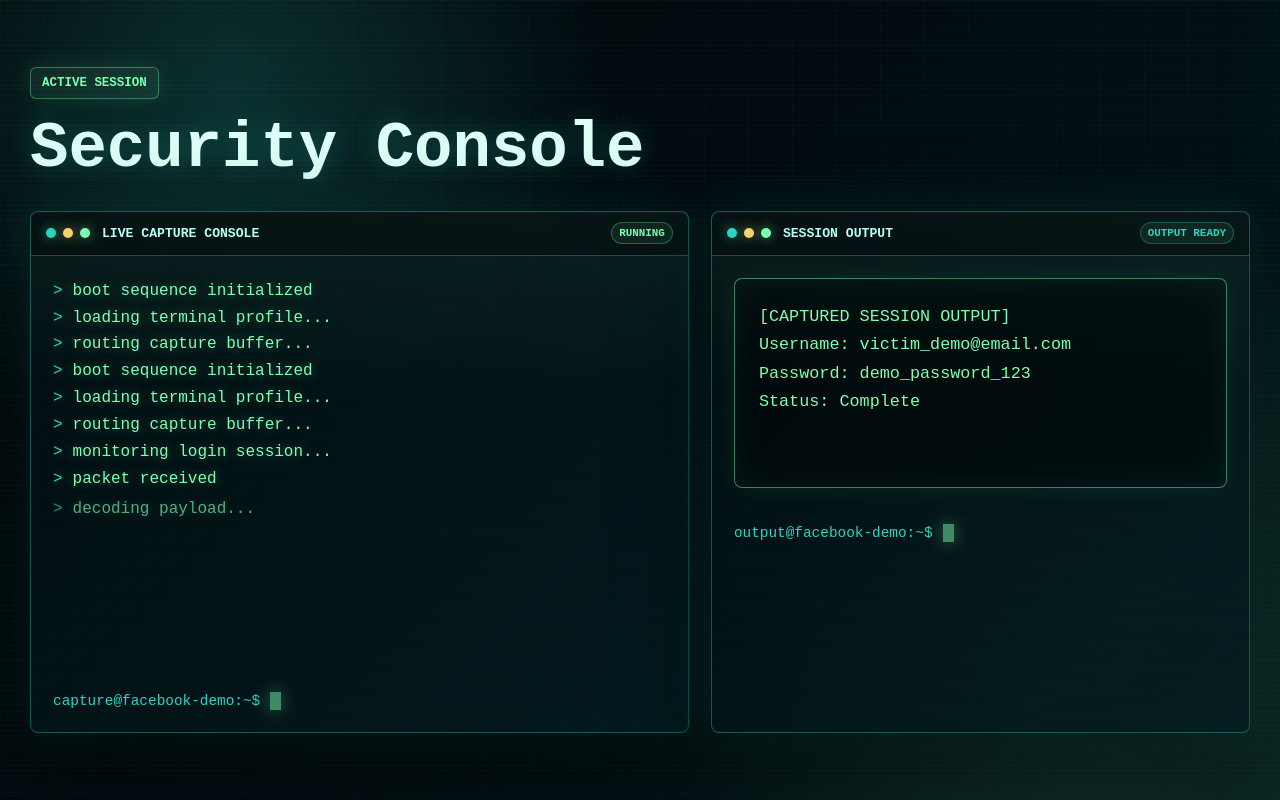
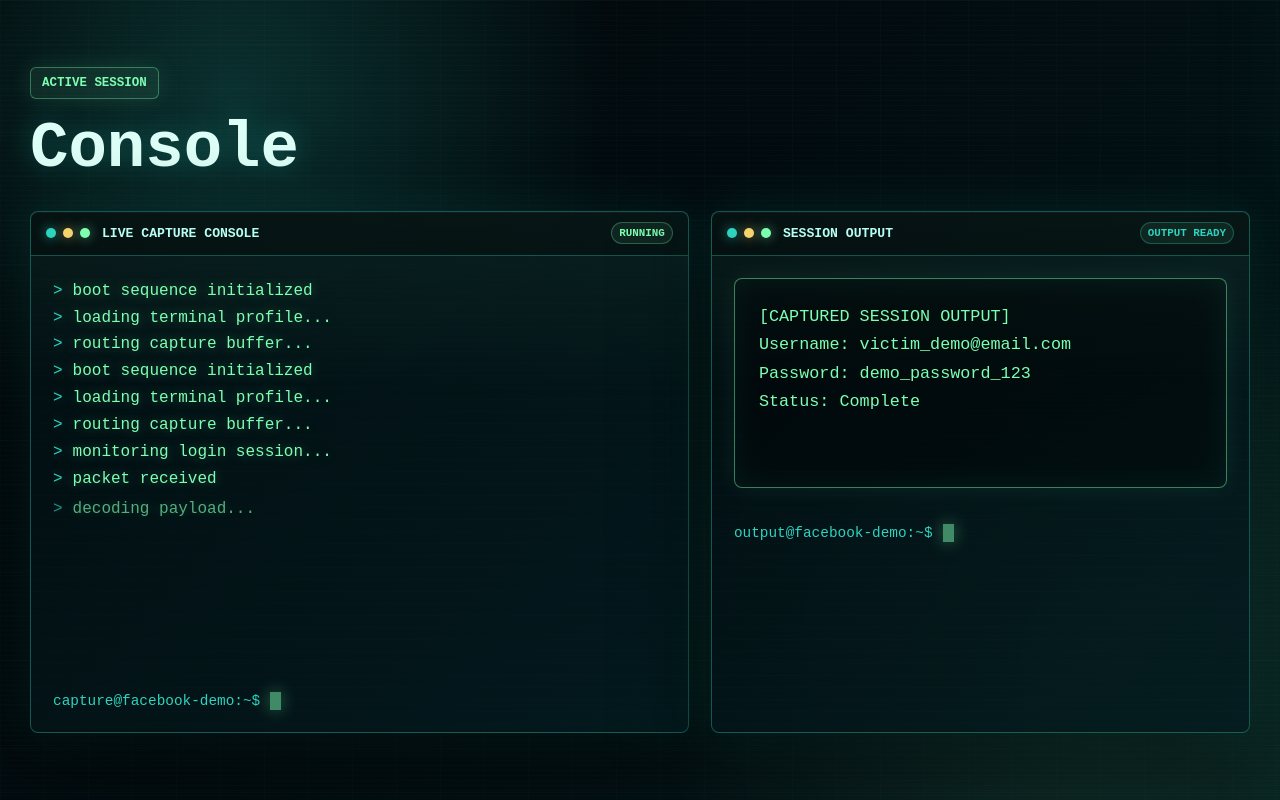
Before and after one commit to jmlangbubu/facebook-demo, a website: page public/attacker-demo.html in a window 1280 px wide. Drawn offline with Linux system fonts and the light colour scheme.

Commit message:
Update attacker-demo.html

```diff
--- a/public/attacker-demo.html
+++ b/public/attacker-demo.html
@@ -11,7 +11,7 @@
     <main class="console-shell" aria-labelledby="consoleTitle">
       <header class="console-header">
         <p class="system-label">Active Session</p>
-        <h1 id="consoleTitle">Security Console</h1>
+        <h1 id="consoleTitle">Console</h1>
       </header>
 
       <section class="terminal-grid" aria-label="Terminal panels">
```
